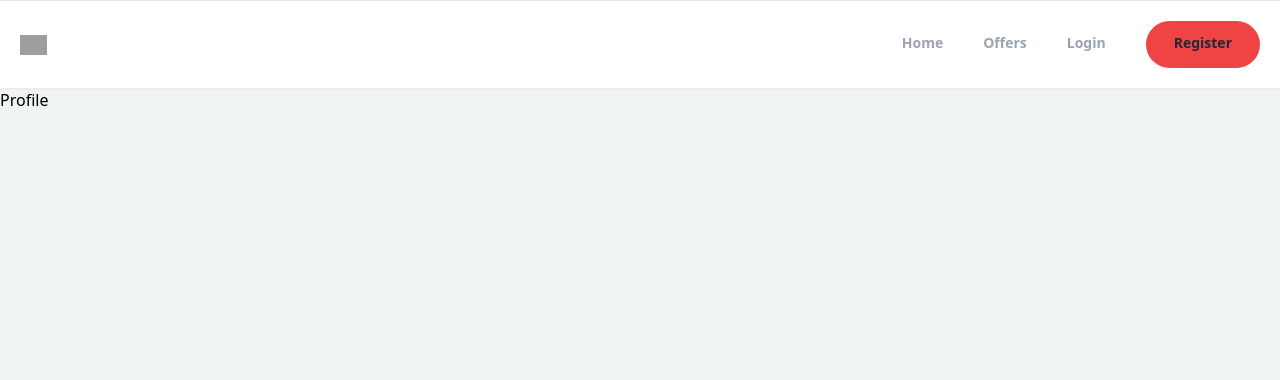
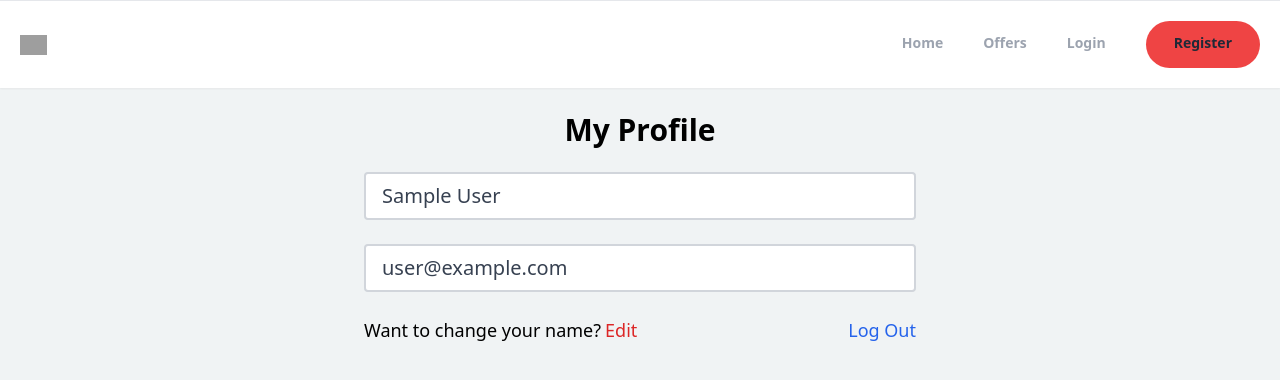
Before and after one commit to xunne899/estate-finder, a React (Create React App) app: page /profile in a window 1280 px wide. Shown: the top 380 px of the page. Built offline with nearby package versions, Linux system fonts and the light colour scheme; no server answers; sample sign-in values are in the browser's storage; grey boxes are pictures that could not be loaded.

Commit message:
added logout functions

```diff
--- a/src/App.js
+++ b/src/App.js
@@ -7,6 +7,7 @@
 import ForgotPassword from "./pages/ForgotPassword";
 import Header from './components/Header';
 import { ToastContainer, toast } from 'react-toastify';
+import PrivateRoute from './components/PrivateRoute';
 import 'react-toastify/dist/ReactToastify.css';
 
 
@@ -17,7 +18,11 @@
         <Header />
         <Routes>
           <Route path="/" element={<Home />} />
+
+          <Route path="/profile" element={<PrivateRoute />}>
           <Route path="/profile" element={<Profile />} />
+          </Route>
+
           <Route path="/log-in" element={<LogIn />} />
           <Route path="/register" element={<Register />} />
           <Route path="/forgot-password" element={<ForgotPassword />} />
--- /dev/null
+++ b/src/components/PrivateRoute.jsx
@@ -0,0 +1,12 @@
+import React from "react";
+import { Outlet, Navigate } from "react-router-dom";
+import { useAuthStatus } from "../hooks/useAuthStatus";
+
+export default function PrivateRoute() {
+  const { loggedIn, checkingStatus } = useAuthStatus();
+
+  if (checkingStatus) {
+    return <h3>Loading...</h3>;
+  }
+  return loggedIn ? <Outlet /> : <Navigate to="/log-in" />;
+}
--- /dev/null
+++ b/src/hooks/useAuthStatus.jsx
@@ -0,0 +1,19 @@
+import { getAuth, onAuthStateChanged } from "firebase/auth";
+import React, { useEffect, useState } from "react";
+
+export function useAuthStatus() {
+  const [loggedIn, setLoggedIn] = useState(false);
+  const [checkingStatus, setCheckingStatus] = useState(true);
+
+  useEffect(() => {
+    const auth = getAuth();
+    onAuthStateChanged(auth, (user) => {
+      if(user){
+        setLoggedIn(true)
+    }
+      setCheckingStatus(false);
+    });
+  }, []);
+
+  return { loggedIn, checkingStatus };
+}
--- a/src/pages/Profile.jsx
+++ b/src/pages/Profile.jsx
@@ -1,7 +1,53 @@
-import React from 'react'
+import React, { useState } from "react";
+import { getAuth } from "firebase/auth";
+import { useNavigate } from "react-router-dom";
+
 
 export default function Profile() {
+  const auth = getAuth()
+  const navigate = useNavigate()
+  const [formData, setFormData] = useState({
+    name: auth.currentUser.displayName,
+    email:auth.currentUser.email,
+  });
+
+  const { name, email } = formData;
+  const onLogOut =()=>{
+     auth.signOut()
+     navigate("/")
+  }
   return (
-    <div>Profile</div>
-  )
+    <>
+      <section className="max-w-6xl mx-auto flex justify-center items-center flex-col ">
+        <h1 className="text-3xl text-center mt-6 font-bold">My Profile</h1>
+        <div className="w-full md:w-[50%] mt-6 px-3">
+          <form>
+            {/* name */}
+            <input
+              type="text"
+              id="name"
+              value={name}
+              disabled
+              className="w-full px-4 py-2 text-xl text-gray-700 bg-white border-2 border-gray-300 rounded transition ease-in-out mb-6"
+            />
+            {/* email */}
+            <input
+              type="email"
+              id="email"
+              value={email}
+              disabled
+              className="w-full px-4 py-2 text-xl text-gray-700 bg-white border-2 border-gray-300 rounded transition ease-in-out mb-6"
+            />
+            <div className="flex justify-between whitespace-nowrap text-sm lg:text-lg">
+              <p className="flex items-center mb-6">
+                Want to change your name?
+                <span className="text-red-600 hover:text-red-700 transition ease-in-out duration-200 ml-1 cursor-pointer"> Edit</span>
+              </p>
+              <p onClick={onLogOut} className="text-blue-600 hover:text-blue-800 transition ease-in-out duration-200 cursor-pointer">Log Out</p>
+            </div>
+          </form>
+        </div>
+      </section>
+    </>
+  );
 }
--- a/src/pages/Register.jsx
+++ b/src/pages/Register.jsx
@@ -57,7 +57,9 @@
 
   return (
     <section>
-      <h1 className="text-3xl text-center mt-6 font-bold">Account Registeration</h1>
+      <h1 className="text-3xl text-center mt-6 font-bold">
+        Account Registration
+      </h1>
       <div className=" flex justify-center flex-wrap items-center px-6 py-12 max-w-6xl">
         <div className="md:w-[67%] lg:w-[50%] mb-12 md:mb-6 mx-auto">
           <img
```
